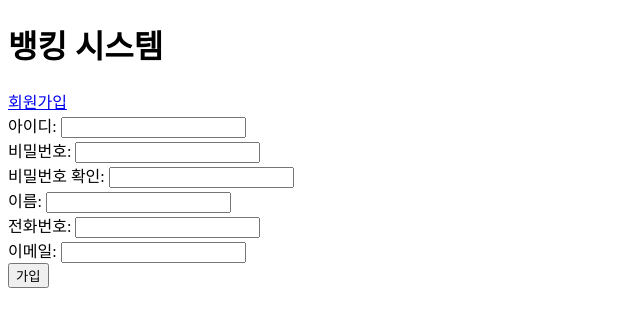
After one commit to tasueom/20251002-banking-system-flask, a Flask app: page /signup in a window 1280 px wide. The commit adds this page. Shown: the top 327 px of the page, without its empty margins (0-640 px from the left). Run offline with Flask 3, Linux system fonts and the light colour scheme.

Commit message:
feat: 회원가입 기능 구현

```diff
--- a/app.py
+++ b/app.py
@@ -9,6 +9,24 @@ app.secret_key = "secret_key_b"
 def index():
     return ren("index.html")
 
+#회원가입
+@app.route("/signup", methods=['GET','POST'])
+def signup():
+    if request.method == "POST":
+        uid = request.form["uid"]
+        password = request.form["password"]
+        hashed_pw = gen_pw(password)
+        name = request.form["name"]
+        phone = request.form["phone"]
+        email = request.form["email"]
+
+        try:
+            db.signup(uid,hashed_pw,name,phone,email)
+        except:
+            return redirect(url_for("signup"))
+        return redirect(url_for("signin"))
+    return ren("signup.html")
+
 #Flask 서버 실행
 if __name__ == "__main__":
     db.init_db()
--- a/db.py
+++ b/db.py
@@ -62,3 +62,14 @@ def init_db():
 
     conn.commit()
     conn.close()
+
+#회원가입
+def signup(uid, password, name, phone, email):
+    conn, cur = conn_db()
+    try:
+        cur.execute("""
+                    insert into users(uid, password, name, phone, email) values(%s,%s,%s,%s,%s)
+                    """,(uid, password, name, phone, email))
+        conn.commit()
+    finally:
+        conn.close()
--- a/templates/layout.html
+++ b/templates/layout.html
@@ -6,6 +6,12 @@
     <title>{% block title %}{% endblock %}</title>
 </head>
 <body>
+    <div class="navigation">
+        <h1>뱅킹 시스템</h1>
+        <div class="auth_nav">
+            <a href="{{url_for('signup')}}">회원가입</a>
+        </div>
+    </div>
     <div class="container">
         {% block content %}
         {% endblock %}
--- /dev/null
+++ b/templates/signup.html
@@ -0,0 +1,21 @@
+{% extends "layout.html" %}
+
+{% block title %}회원가입{% endblock %}
+
+{% block content %}
+<form method="post">
+    아이디:
+    <input type="text" name="uid"><br>
+    비밀번호:
+    <input type="password" name="password"><br>
+    비밀번호 확인:
+    <input type="password" name="passwordCheck"><br>
+    이름:
+    <input type="text" name="name"><br>
+    전화번호:
+    <input type="text" name="phone"><br>
+    이메일:
+    <input type="text" name="email"><br>
+    <button type="submit">가입</button>
+</form>
+{% endblock %}
```
